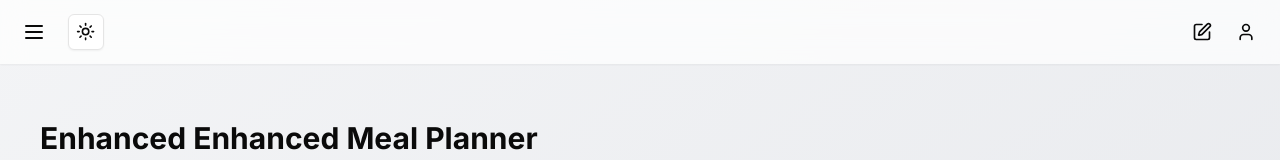
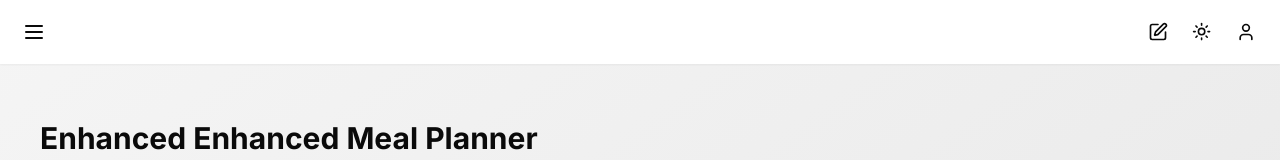
Before and after one commit to PhantomOffKanagawa/AI-Tests, a Next.js app in the folder homepage/habit-tracker/: page /meal-plan/generate in a window 1280 px wide. Shown: the top 160 px of the page. Built offline with nearby package versions, Linux system fonts and the light colour scheme.

Commit message:
Theme Tuning

```diff
--- a/homepage/habit-tracker/src/components/Layout.tsx
+++ b/homepage/habit-tracker/src/components/Layout.tsx
@@ -14,14 +14,13 @@ const Layout = ({ children } : LayoutProps) => {
   };
 
   return (
-    <div className="dark:bg-neutral-950 min-h-screen bg-gradient-to-br from-gray-100 to-gray-200 dark:from-gray-900 dark:to-gray-800">
+    <div className="dark:bg-neutral-950 min-h-screen bg-gradient-to-br from-neutral-100 to-neutral-200 dark:from-neutral-900 dark:to-neutral-950">
       {/* Top bar */}
-      <div className="dark:bg-neutral-400 fixed top-0 left-0 right-0 h-16 bg-white bg-opacity-70 dark:bg-opacity-70 backdrop-blur-md z-50 flex items-center justify-between px-4 shadow-sm">
+      <div className="dark:bg-neutral-900 fixed top-0 left-0 right-0 h-16 bg-white backdrop-blur-md z-50 flex items-center justify-between px-4 shadow-sm">
         <div className="flex items-center space-x-4">
           <Button variant="ghost" size="icon" onClick={toggleSidebar}>
             <Menu className="h-6 w-6" />
           </Button>
-          <ThemeToggle />
           {/* <Input
             type="search"
             placeholder="Search..."
@@ -32,6 +31,7 @@ const Layout = ({ children } : LayoutProps) => {
           <Button variant="ghost" size="icon">
             <Edit className="h-5 w-5" />
           </Button>
+          <ThemeToggle />
           <Button variant="ghost" size="icon">
             <User className="h-5 w-5" />
           </Button>
@@ -39,7 +39,7 @@ const Layout = ({ children } : LayoutProps) => {
       </div>
 
       {/* Sidebar */}
-      <div className={`fixed top-16 left-0 bottom-0 w-64 bg-white dark:bg-neutral-800 bg-opacity-70 dark:bg-opacity-70 backdrop-blur-md transition-all duration-300 ease-in-out z-40 ${isSidebarExpanded ? 'translate-x-0' : '-translate-x-full'}`}>
+      <div className={`fixed top-16 left-0 bottom-0 w-64 bg-white dark:bg-neutral-800 transition-all duration-300 ease-in-out z-40 ${isSidebarExpanded ? 'translate-x-0' : '-translate-x-full'}`}>
         <nav className="p-4">
           {/* Add your sidebar menu items here */}
           <ul className="space-y-2">              <li>
--- a/homepage/habit-tracker/src/components/theme-toggle.tsx
+++ b/homepage/habit-tracker/src/components/theme-toggle.tsx
@@ -18,7 +18,7 @@ export function ThemeToggle() {
   return (
     <DropdownMenu>
       <DropdownMenuTrigger asChild>
-        <Button variant="outline" size="icon">
+        <Button variant="ghost" size="icon">
           <Sun className="h-[1.2rem] w-[1.2rem] rotate-0 scale-100 transition-all dark:-rotate-90 dark:scale-0" />
           <Moon className="absolute h-[1.2rem] w-[1.2rem] rotate-90 scale-0 transition-all dark:rotate-0 dark:scale-100" />
           <span className="sr-only">Toggle theme</span>
```
